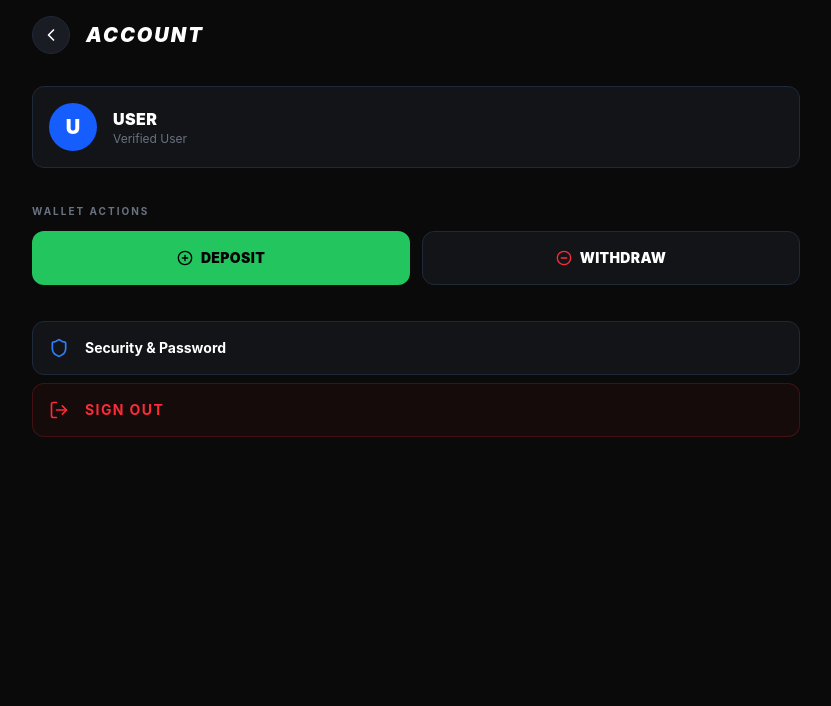
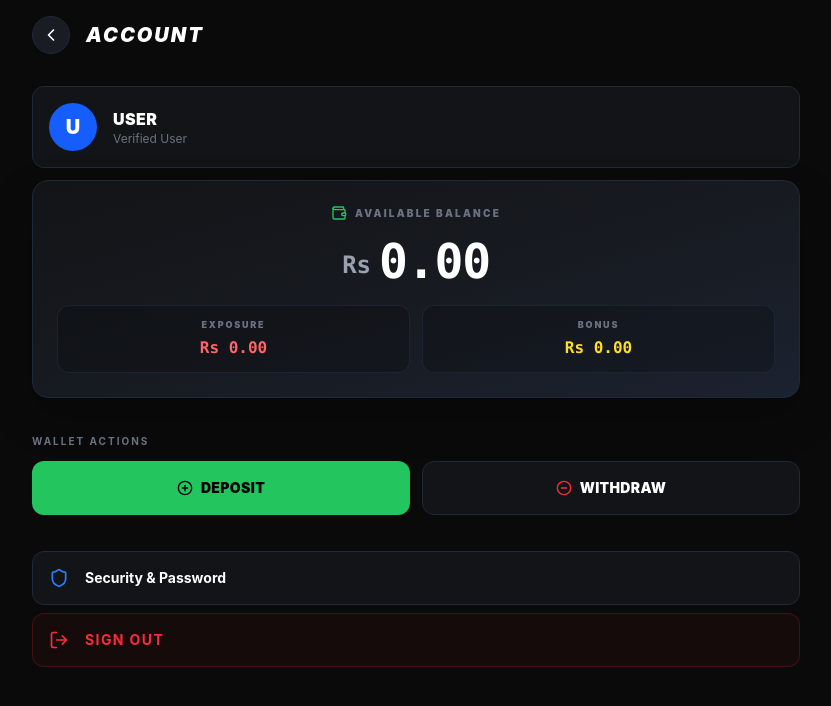
Before and after one commit to Shreeraj014/Cricplay_frontend, a React app: page /settings in a window 1280 px wide. Shown: the top 706 px of the page, without its empty margins (224-1055 px from the left). Built offline with nearby package versions, Linux system fonts and the light colour scheme; the HTML template or start-up script is replaced by a standard one.

Commit message:
feat: add balance card to account settings

```diff
--- a/src/pages/AccountSettings.jsx
+++ b/src/pages/AccountSettings.jsx
@@ -1,16 +1,22 @@
 import { useEffect, useState } from 'react';
-import { LogOut, Shield, ChevronLeft, PlusCircle, MinusCircle } from 'lucide-react';
+import { LogOut, Shield, ChevronLeft, PlusCircle, MinusCircle, Wallet } from 'lucide-react';
 import { useNavigate } from 'react-router-dom';
 import axios from 'axios';
 import DepositModal from '../components/DepositModal';
 import WithdrawModal from '../components/WithdrawModal';
 import BottomNav from '../components/BottomNav';
 
+const formatCurrency = (value) => {
+    const amount = Number.parseFloat(value);
+    return Number.isFinite(amount) ? amount.toFixed(2) : '0.00';
+};
+
 const AccountSettings = () => {
     const navigate = useNavigate();
     const [isDepositOpen, setIsDepositOpen] = useState(false);
     const [isWithdrawOpen, setIsWithdrawOpen] = useState(false);
-    const [user, setUser] = useState(() => {
+    const [loading, setLoading] = useState(true);
+    const [profile, setProfile] = useState(() => {
         const storedUsername = localStorage.getItem('username') || 'User';
 
         return {
@@ -18,6 +24,9 @@ const AccountSettings = () => {
             first_name: '',
             last_name: '',
             full_name: storedUsername,
+            balance: 0,
+            exposure: 0,
+            bonus: 0,
         };
     });
 
@@ -25,6 +34,7 @@ const AccountSettings = () => {
         const token = localStorage.getItem('access_token') || localStorage.getItem('token');
 
         if (!token) {
+            setLoading(false);
             return undefined;
         }
 
@@ -47,14 +57,21 @@ const AccountSettings = () => {
                     || `${profile.first_name || ''} ${profile.last_name || ''}`.trim()
                     || fallbackName;
 
-                setUser({
+                setProfile({
                     username: fallbackName,
                     first_name: profile.first_name || '',
                     last_name: profile.last_name || '',
                     full_name: fullName,
+                    balance: Number.parseFloat(profile.balance || 0),
+                    exposure: Number.parseFloat(profile.exposure || 0),
+                    bonus: Number.parseFloat(profile.bonus || 0),
                 });
             } catch (error) {
                 console.error('Error fetching user data:', error.response?.data || error.message);
+            } finally {
+                if (!isCancelled) {
+                    setLoading(false);
+                }
             }
         }, 0);
 
@@ -64,7 +81,7 @@ const AccountSettings = () => {
         };
     }, []);
 
-    const displayName = user.full_name || user.username || 'User';
+    const displayName = profile.full_name || profile.username || 'User';
     const avatarLabel = displayName.charAt(0).toUpperCase() || 'U';
 
     const handleLogout = () => {
@@ -90,6 +107,33 @@ const AccountSettings = () => {
                         <div className="min-w-0">
                             <p className="truncate text-sm font-black uppercase tracking-wide sm:text-base">{displayName}</p>
                             <p className="text-xs text-gray-500">Verified User</p>
+                        </div>
+                    </div>
+
+                    <div className="rounded-2xl border border-gray-800 bg-gradient-to-br from-[#121417] via-[#171a20] to-[#1b2230] p-5 shadow-[0_18px_40px_rgba(0,0,0,0.25)] sm:p-6">
+                        <div className="mb-4 flex items-center justify-center gap-2 text-gray-500">
+                            <Wallet className="h-4 w-4 text-[#22c55e]" />
+                            <p className="text-[10px] font-black uppercase tracking-[0.22em]">Available Balance</p>
+                        </div>
+                        <div className="flex items-end justify-center gap-2">
+                            <span className="pb-1 font-mono text-xl font-bold text-gray-400 sm:text-2xl">Rs</span>
+                            <h2 className="font-mono text-4xl font-black tracking-tight text-white sm:text-5xl">
+                                {loading ? '...' : formatCurrency(profile.balance)}
+                            </h2>
+                        </div>
+                        <div className="mt-5 grid grid-cols-2 gap-3">
+                            <div className="rounded-xl border border-gray-800/80 bg-black/20 px-4 py-3 text-center">
+                                <p className="text-[9px] font-black uppercase tracking-[0.2em] text-gray-500">Exposure</p>
+                                <p className="mt-1 font-mono text-sm font-black text-red-400 sm:text-base">
+                                    Rs {formatCurrency(profile.exposure)}
+                                </p>
+                            </div>
+                            <div className="rounded-xl border border-gray-800/80 bg-black/20 px-4 py-3 text-center">
+                                <p className="text-[9px] font-black uppercase tracking-[0.2em] text-gray-500">Bonus</p>
+                                <p className="mt-1 font-mono text-sm font-black text-yellow-300 sm:text-base">
+                                    Rs {formatCurrency(profile.bonus)}
+                                </p>
+                            </div>
                         </div>
                     </div>
 
```
